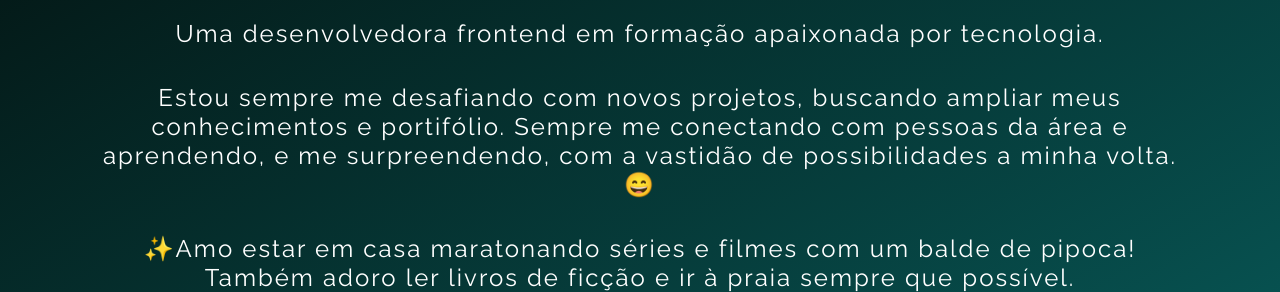
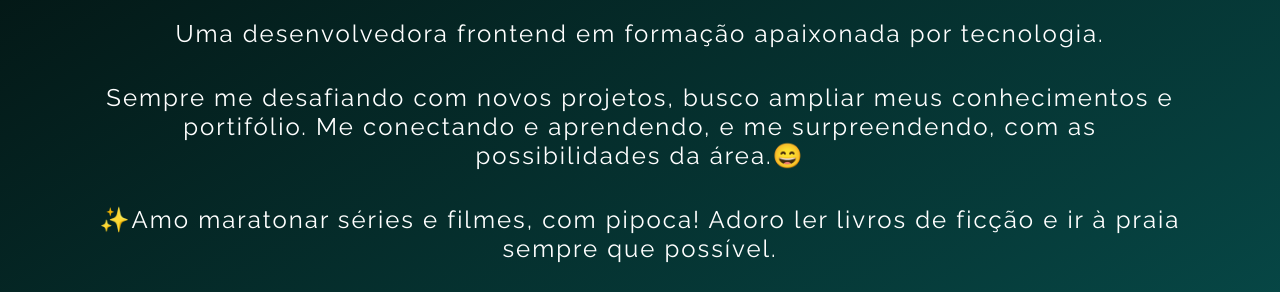
Before and after one commit to IsisTerra/Portfolio, a plain HTML site: page index.html in a window 1280 px wide. Shown: the part 244-536 px from the top of the page. Drawn offline with nearby package versions, Linux system fonts and the light colour scheme; a web font is replaced by a local one.

Commit message:
Alterações na seção home

```diff
--- a/index.html
+++ b/index.html
@@ -41,12 +41,8 @@
         <div class="informacoes">
             <h1>Olá! Sou Isis Terra</h1>
             <p>Uma desenvolvedora frontend em formação apaixonada por tecnologia. </p>
-            <p>Estou sempre me desafiando com novos projetos, buscando ampliar meus conhecimentos e portifólio. Sempre
-                me conectando com pessoas da área e aprendendo, e me surpreendendo, com a vastidão de possibilidades a
-                minha volta.😄</p>
-            <p>✨Amo estar em casa maratonando séries e filmes com um balde de pipoca! Também adoro ler livros de ficção
-                e ir à
-                praia sempre que possível.</p>
+            <p>Sempre me desafiando com novos projetos, busco ampliar meus conhecimentos e portifólio. Me conectando e aprendendo, e me surpreendendo, com as possibilidades da área.😄</p>
+            <p>✨Amo maratonar séries e filmes, com pipoca! Adoro ler livros de ficção e ir à praia sempre que possível.</p>
 
             <ul class="redes-sociais">
                 <li>
--- a/src/css/estilos.css
+++ b/src/css/estilos.css
@@ -8,6 +8,7 @@ body {
     margin: 0 auto;
     max-width: 1120px;
     background: linear-gradient(150deg, #030e0c, #0daeae);
+    background-size: 120% 120%;
 }
 
 .cabecalho {
@@ -38,18 +39,18 @@ body {
     font-size: 20px;
     text-transform: capitalize;
     padding: 10px 20px;
+    transition: 0.2s;
 }
 
 .cabecalho .menu li a:hover {
     background-color: #10c3c3;
     color: #fff;
     border-radius: 50px;
-    transition: 0.2s;
 }
 
 .home {
     display: flex;
-    min-width: calc(100vh - 125px);
+    min-height: calc(100vh - 175px);
     align-items: center;
     gap: 50px;
     justify-content: space-between;
@@ -115,7 +116,7 @@ body {
 }
 
 .projetos {
-    padding: 70px 0;
+    padding: 70px 0 70px;
 }
 
 .projetos .titulo {
```
